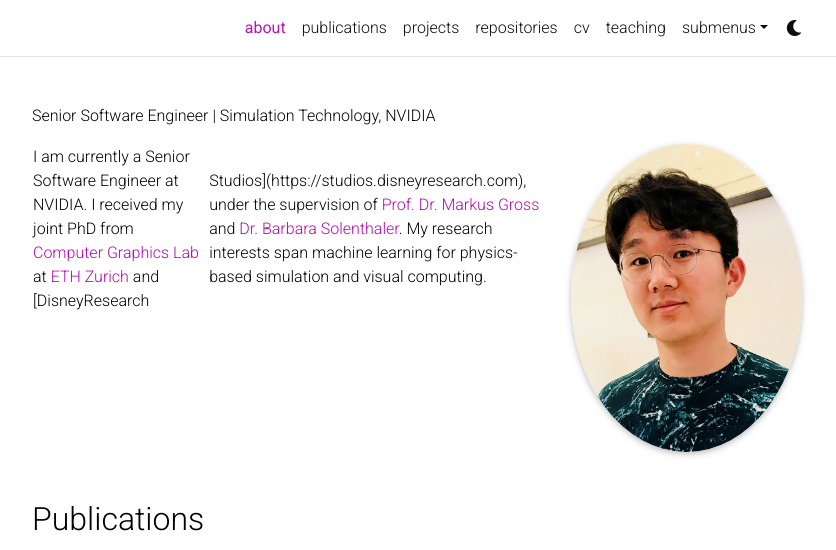
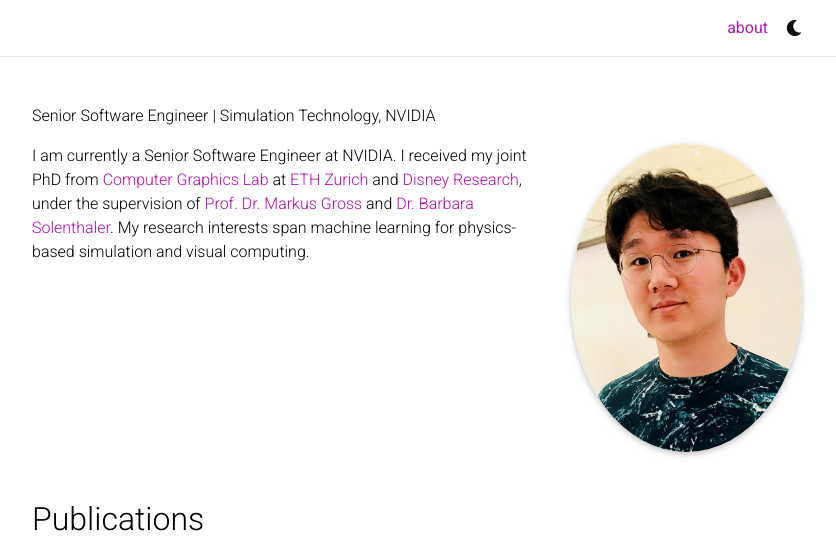
Before and after one commit to byungsook/byungsook.github.io, a Jekyll site: the page built from _pages/about.md, in a window 1280 px wide, cut to the strip 0-550 px from the top of the page. Shown: the whole strip, without its empty margins (223-1059 px from the left). Built offline with Jekyll 4.4.1, drawn with Linux system fonts in a browser that asks for light colours; full-size pictures stand in for the smaller copies a plugin makes; comment, search, counter and statistics services are not loaded; a style sheet for code colours, icons or effects is not loaded.

Commit message:
move headers to _tmp

```diff
--- a/_config.yml
+++ b/_config.yml
@@ -2,7 +2,7 @@
 # Site settings
 # -----------------------------------------------------------------------------
 
-title: # the website title (if blank, full name will be used instead)
+title: "" # the website title (if blank, full name will be used instead)
 first_name: Byungsoo
 middle_name:
 last_name: Kim
@@ -14,7 +14,7 @@ footer_text: >
 keywords: jekyll, jekyll-theme, academic-website, portfolio-website  # add your own keywords or leave empty
 
 lang: en # the language of your site (for example: en, fr, cn, ru, etc.)
-icon: ⚛️  # the emoji used as the favicon (alternatively, provide image name in /assets/img/)
+icon: # ⚛️ the emoji used as the favicon (alternatively, provide image name in /assets/img/)
 
 url: https://byungsook.github.io # the base hostname & protocol for your site
 baseurl: # the subpath of your site, e.g. /blog/
--- a/_pages/about.md
+++ b/_pages/about.md
@@ -15,4 +15,4 @@ selected_papers: true # includes a list of papers marked as "selected={true}"
 social: true  # includes social icons at the bottom of the page
 ---
 
-I am currently a Senior Software Engineer at NVIDIA. I received my joint PhD from [Computer Graphics Lab](https://graphics.ethz.ch/) at [ETH Zurich](https://www.ethz.ch/en.html) and [DisneyResearch|Studios](https://studios.disneyresearch.com), under the supervision of [Prof. Dr. Markus Gross](https://graphics.ethz.ch/people/grossm/) and [Dr. Barbara Solenthaler](https://graphics.ethz.ch/~sobarbar/). My research interests span machine learning for physics-based simulation and visual computing.
+I am currently a Senior Software Engineer at NVIDIA. I received my joint PhD from [Computer Graphics Lab](https://graphics.ethz.ch/) at [ETH Zurich](https://www.ethz.ch/en.html) and [Disney Research](https://studios.disneyresearch.com), under the supervision of [Prof. Dr. Markus Gross](https://graphics.ethz.ch/people/grossm/) and [Dr. Barbara Solenthaler](https://graphics.ethz.ch/~sobarbar/). My research interests span machine learning for physics-based simulation and visual computing.
```
Also changed, not shown: _tmp/cv.md (renamed from _pages/cv.md), _tmp/dropdown.md (renamed from _pages/dropdown.md), _tmp/projects.md (renamed from _pages/projects.md), _tmp/publications.md (renamed from _pages/publications.md), _tmp/repositories.md (renamed from _pages/repositories.md), _tmp/teaching.md (renamed from _pages/teaching.md).
